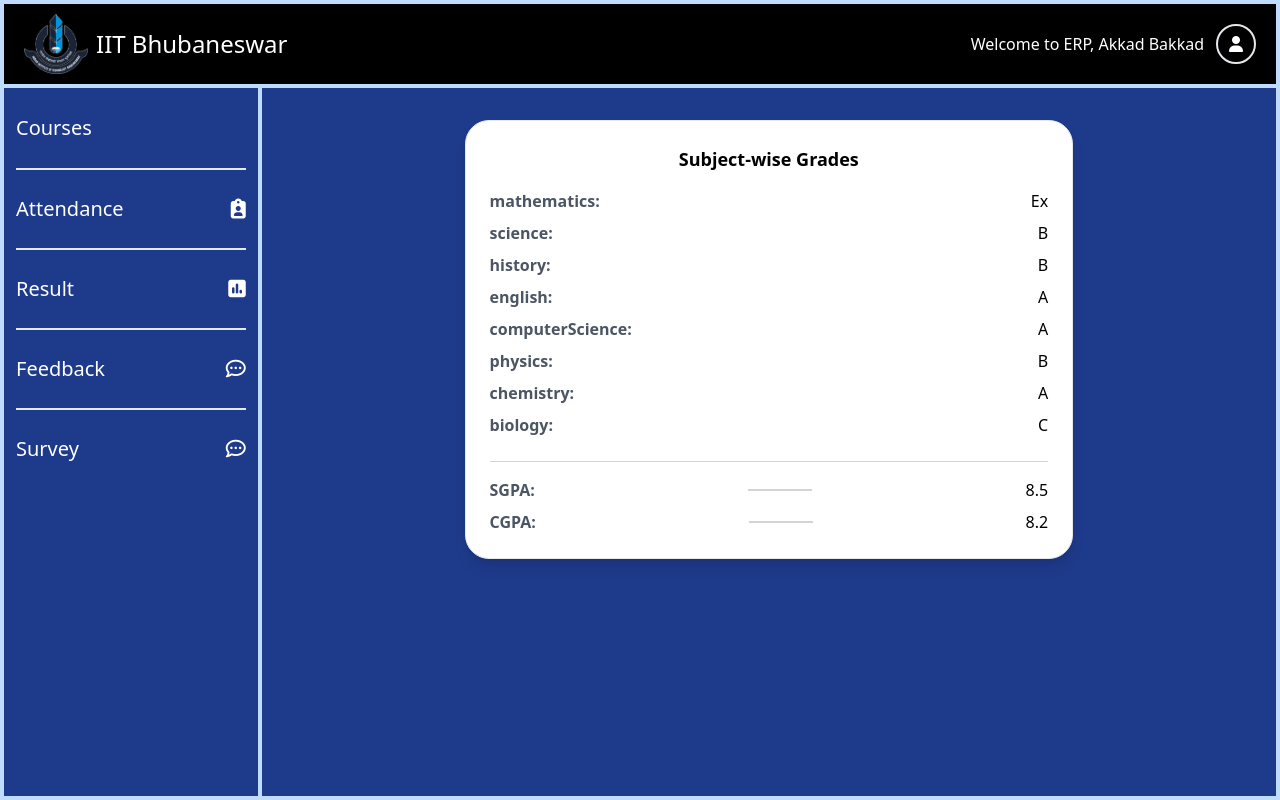
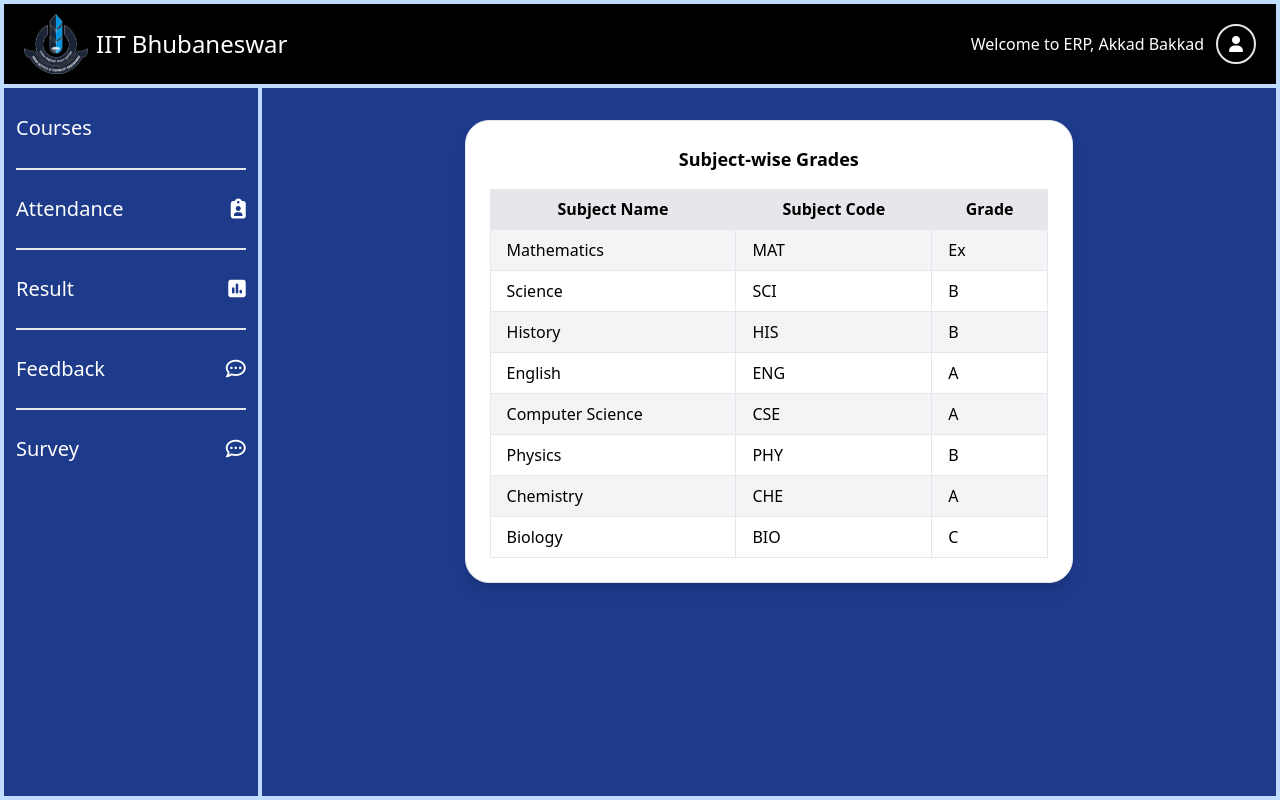
Before and after one commit to AShr12xz/GC_Webathon_2024, a React (Create React App) app in the folder client/: page /result in a window 1280 px wide. Built offline with nearby package versions, Linux system fonts and the light colour scheme.

Commit message:
Update Result.js

```diff
--- a/client/src/pages/components/Result.js
+++ b/client/src/pages/components/Result.js
@@ -1,47 +1,41 @@
 import React from "react";
 
 const Result = () => {
-  // Hardcoded grades for 8 subjects
-  const grades = {
-    mathematics: "Ex",
-    science: "B",
-    history: "B",
-    english: "A",
-    computerScience: "A",
-    physics: "B",
-    chemistry: "A",
-    biology: "C",
-  };
-
-  // Hardcoded SGPA and CGPA
-  const sgpa = 8.5;
-  const cgpa = 8.2;
+  // Grades structured as an array of objects
+  const grades = [
+    { subjectName: "Mathematics", subjectCode: "MAT", grade: "Ex" },
+    { subjectName: "Science", subjectCode: "SCI", grade: "B" },
+    { subjectName: "History", subjectCode: "HIS", grade: "B" },
+    { subjectName: "English", subjectCode: "ENG", grade: "A" },
+    { subjectName: "Computer Science", subjectCode: "CSE", grade: "A" },
+    { subjectName: "Physics", subjectCode: "PHY", grade: "B" },
+    { subjectName: "Chemistry", subjectCode: "CHE", grade: "A" },
+    { subjectName: "Biology", subjectCode: "BIO", grade: "C" },
+  ];
 
   return (
     <div className="w-3/5 mx-auto mt-8 bg-white rounded-3xl overflow-hidden shadow-lg p-6 border border-gray-200">
       <h2 className="text-lg font-semibold mb-4 text-center">
         Subject-wise Grades
       </h2>
-      <div>
-        {Object.entries(grades).map(([subject, grade]) => (
-          <div key={subject} className="flex justify-between items-center mb-2">
-            <p className="text-gray-600 font-semibold">{subject}:</p>
-            <p>{grade}</p>
-          </div>
-        ))}
-      </div>
-      <div className="mt-6 border-t border-gray-300 pt-4">
-        <div className="flex justify-between items-center mb-2">
-          <div className="text-gray-600 font-semibold">SGPA:</div>
-          <div className="h-0.5 w-16 bg-gray-300"></div>
-          <div>{sgpa}</div>
-        </div>
-        <div className="flex justify-between items-center">
-          <div className="text-gray-600 font-semibold">CGPA:</div>
-          <div className="h-0.5 w-16 bg-gray-300"></div>
-          <div>{cgpa}</div>
-        </div>
-      </div>
+      <table className="w-full table-auto">
+        <thead>
+          <tr className="bg-gray-200">
+            <th className="px-4 py-2">Subject Name</th>
+            <th className="px-4 py-2">Subject Code</th>
+            <th className="px-4 py-2">Grade</th>
+          </tr>
+        </thead>
+        <tbody>
+          {grades.map((grade, index) => (
+            <tr key={index} className={index % 2 === 0 ? "bg-gray-100" : ""}>
+              <td className="border px-4 py-2">{grade.subjectName}</td>
+              <td className="border px-4 py-2">{grade.subjectCode}</td>
+              <td className="border px-4 py-2">{grade.grade}</td>
+            </tr>
+          ))}
+        </tbody>
+      </table>
     </div>
   );
 };
```
